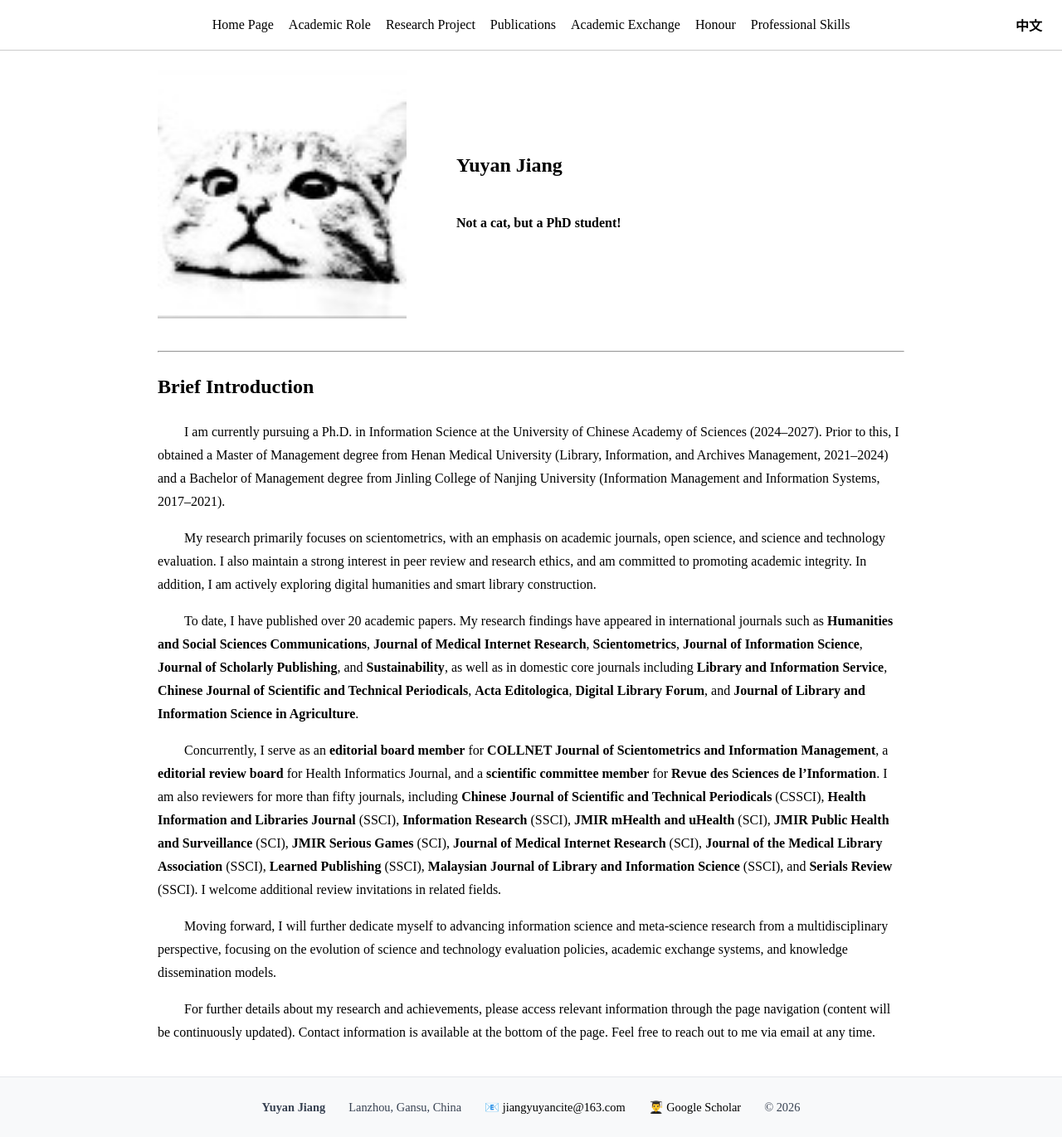
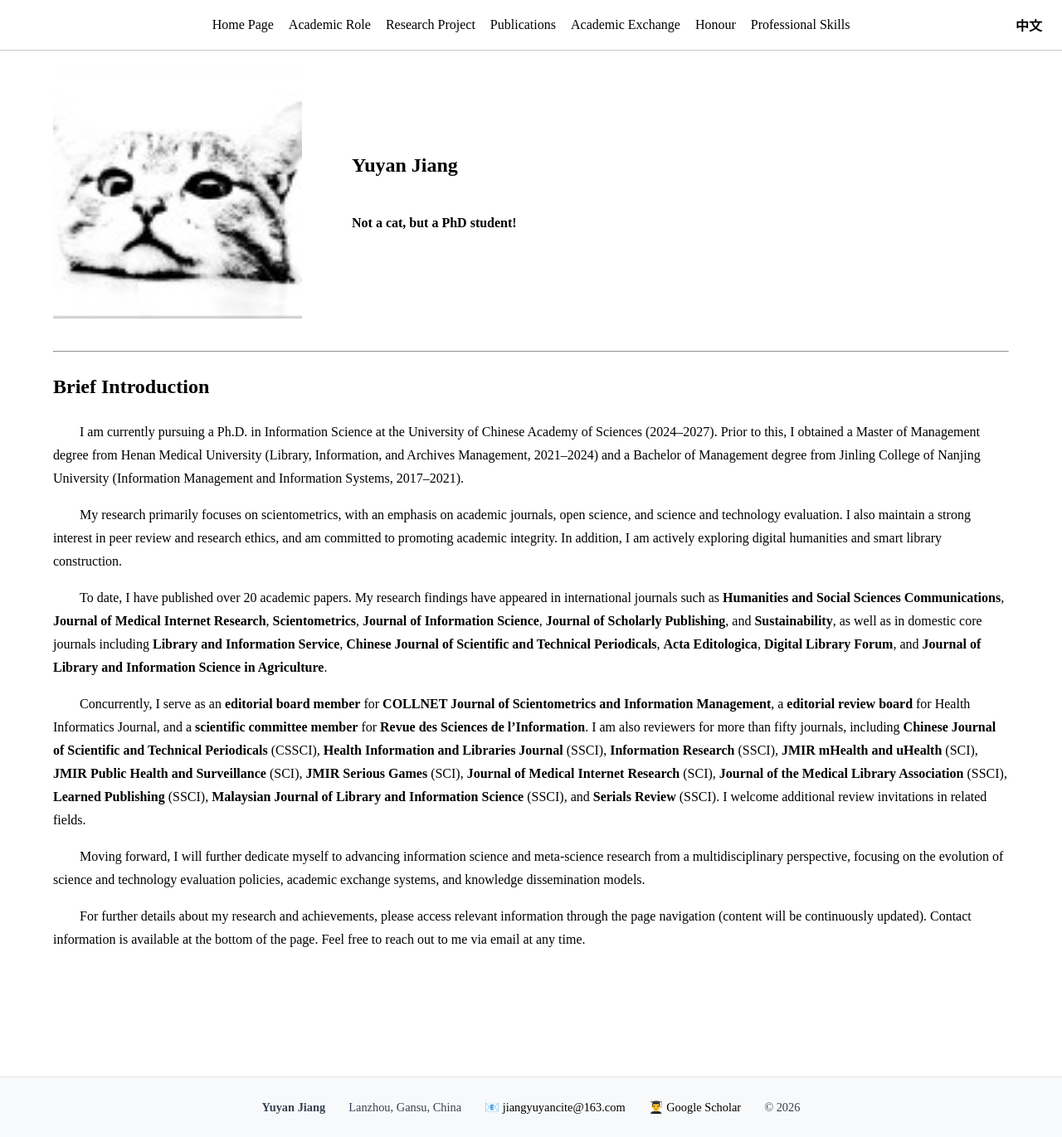
Before and after one commit to jiang-yuyan/Yuyan-Jiang-CV, a Jekyll site: the page built from index.md, in a window 1280 px wide and 1371 px high. Shown: the whole window at 83% size. Built offline with Jekyll 4.4.1, drawn with Linux system fonts in a browser that asks for light colours.

Commit message:
Update default.html

```diff
--- a/_layouts/default.html
+++ b/_layouts/default.html
@@ -99,38 +99,39 @@ body {
     cursor: pointer;
 }
 
-/* ================= 正文（永远完整可见） ================= */
+/* ================= 正文（弹性宽度） ================= */
 main {
-    max-width: 900px;
+    /*
+       最小 900px
+       理想 90vw
+       最大 1200px
+    */
+    max-width: clamp(900px, 90vw, 1200px);
     margin: 0 auto;
 
     padding: 24px 20px;
-
     line-height: 1.75;
 }
 
-
 /* =========================================================
-   正文表格：单元格全框线，无表格外框，列间距来自 padding
-   仅作用于 main 内表格
+   正文表格：单元格全框线，无表格外框
    ========================================================= */
 main table {
     width: 100%;
-    border-collapse: collapse;   /* 合并边框，避免出现框线间距 */
-    border: none;                /* 明确：表格本身无外框 */
+    border-collapse: collapse;
+    border: none;
 }
 
 main th,
 main td {
-    border: 1px solid #000;      /* 单元格全框线 */
-    padding: 6px 16px;           /* 列间距来自 padding（不在框线之间） */
+    border: 1px solid #000;
+    padding: 6px 16px;
     text-align: center;
 }
 
 main th {
     font-weight: 600;
 }
-/* ================= 新增样式结束 ================= */
 
 /* ================= 底栏（fixed，不遮挡） ================= */
 .app-footer {
@@ -188,7 +189,7 @@ main th {
 {% include nav.html %}
 
 <main>
-    {{content }}
+    {{ content }}
 </main>
 
 {% include footer.html %}
```
Also changed, not shown: other parts of _layouts/default.html (+1 -1 lines).
